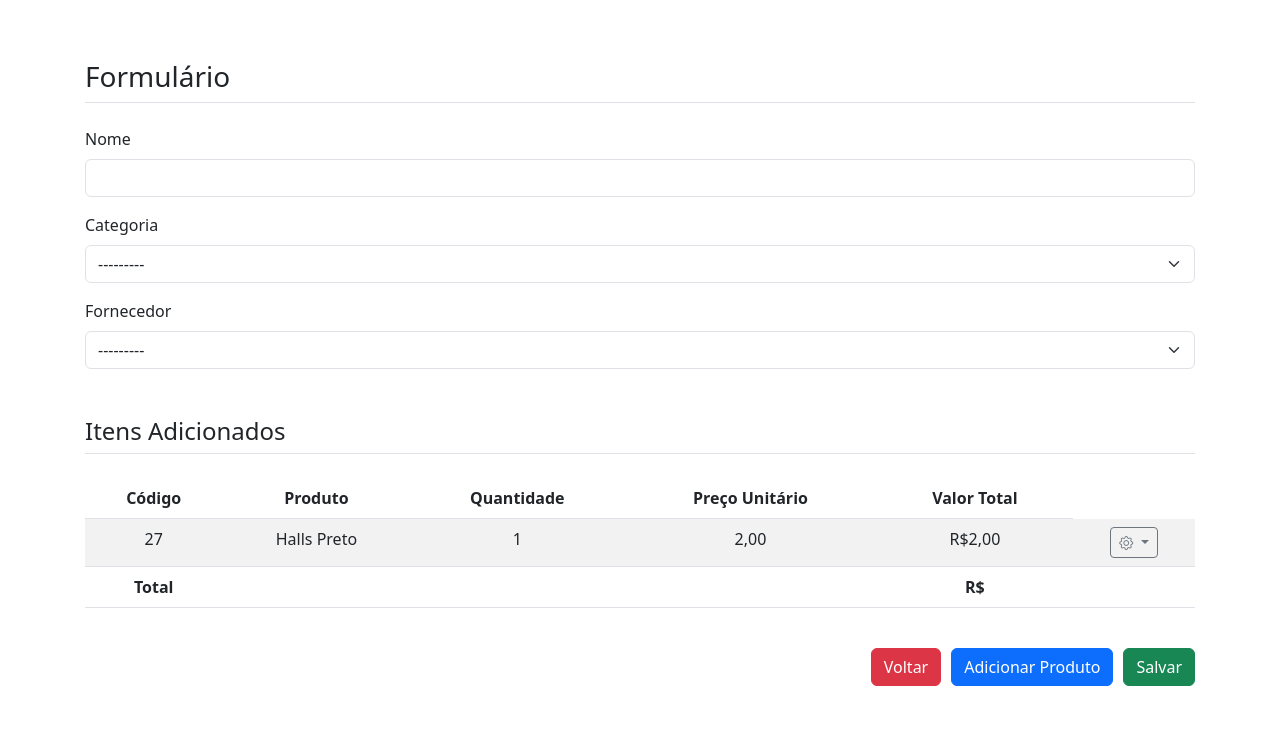
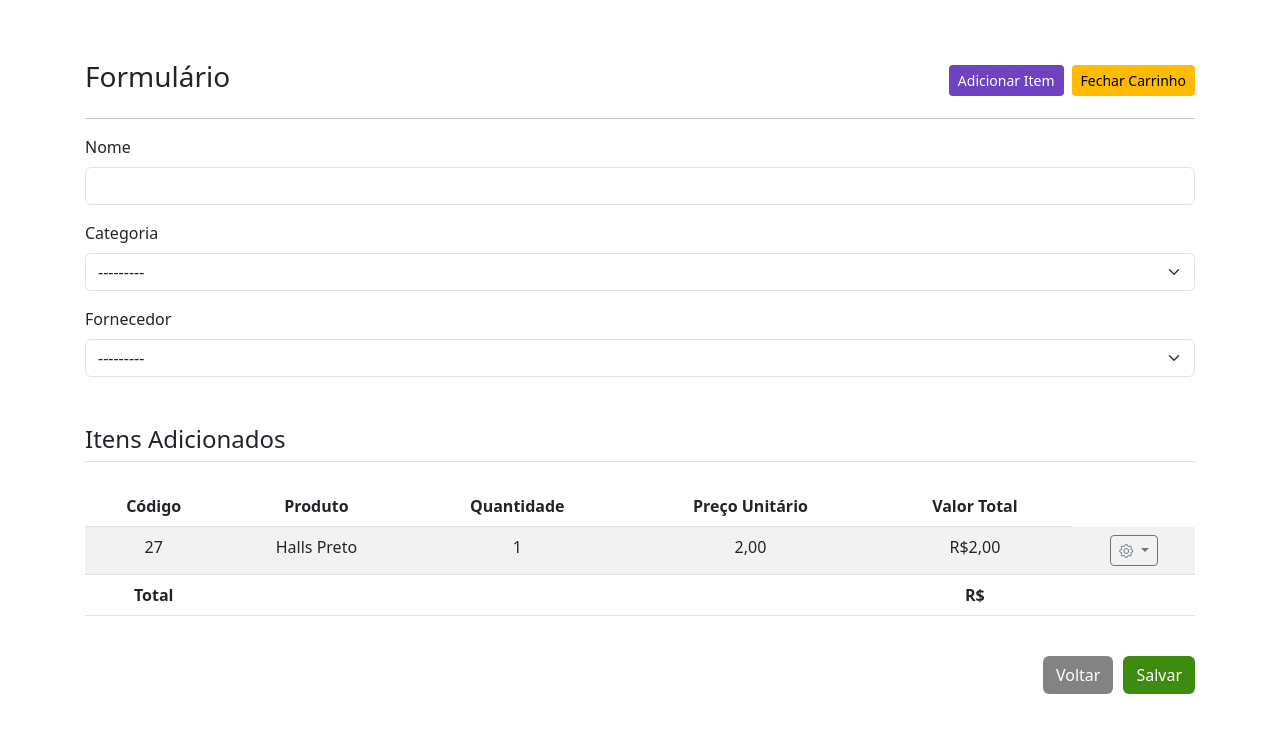
Before and after one commit to magalhaesmth/itohookah-django, a Django app: template cadastros/templates/cadastros/form-pedido.html in a window 1280 px wide. Shown: the part 16-749 px from the top of the page. Run offline with Django 4.2, Linux system fonts and the light colour scheme; the template is opened without the code that fills it: values that come from a table or form of the project are taken from there, others are empty; data comes from the database, SQL or seed files in the repository; parts of the project's set-up code (start-up, migrations or seed data) failed here and were passed over; some libraries are stand-ins or nearby versions.

Commit message:
Estilizando e adicionando botões de fechar carrinho e adicionar item

```diff
--- a/cadastros/templates/cadastros/form-pedido.html
+++ b/cadastros/templates/cadastros/form-pedido.html
@@ -8,11 +8,43 @@
 {% load crispy_forms_tags %}
 
 {% block conteudo %}
-<h3 class="mt-3 border-bottom mb-4 pb-2">{{titulo|default:"Formulário"}}</h3>
+
+<div class="row align-items-center mt-3">
+    <div class="col-md-8">
+        <h3>{{titulo|default:"Formulário"}}</h3>
+    </div>
+    <div class="col-md-4 d-flex justify-content-end gap-2">
+        <a href="{% url 'cadastrar-carrinho' %}" class="btn btn-purple btn-sm">
+            Adicionar Item
+        </a>
+        <a href="{% url 'cadastrar-pedido' %}" class="btn btn-orange btn-sm">
+            Fechar Carrinho
+        </a>
+    </div>
+</div>
+
+
+<hr>
 
 <style>
     tr, td {
         text-align: center;
+    }
+    .btn-purple {
+        background-color: #6f42c1; /* Roxo */
+        color: white;
+    }
+    .btn-orange {
+        background-color: #ffbb00; /* Roxo */
+        color: black;
+    }
+    .btn-green {
+        background-color: #3d8b0f; /* Roxo */
+        color: rgb(255, 255, 255);
+    }
+    .btn-grey {
+        background-color: #838383; /* Roxo */
+        color: rgb(255, 255, 255);
     }
 </style>
 
@@ -77,15 +109,11 @@
 
     <br>
     <div class="col-md-12 d-flex align-items-center justify-content-end">
-        <button type="button" class="btn btn-danger" style="margin-right: 10px;" onclick="history.back();">
+        <button type="button" class="btn btn-grey" style="margin-right: 10px;" onclick="history.back();">
             Voltar
         </button>
-        <a href="{% url 'cadastrar-carrinho' %}" class="btn btn-primary d-flex align-items-center" style="margin-right: 10px;">
-            Adicionar Produto
-        </a>
-        <button type="submit" class="btn btn-success float-end">{{descricao_botao|default:"Salvar"}}</button>
+        <button type="submit" class="btn btn-green float-end">{{descricao_botao|default:"Salvar"}}</button>
     </div>
-
 
 </form>
 
```
Also changed, not shown: cadastros/templates/cadastros/delete.html (+23 -1 lines), cadastros/templates/cadastros/form-cadastros.html (+24 -2 lines), cadastros/templates/cadastros/list/produto-pedido.html (+23 -1 lines).
